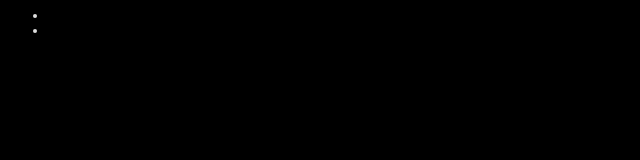
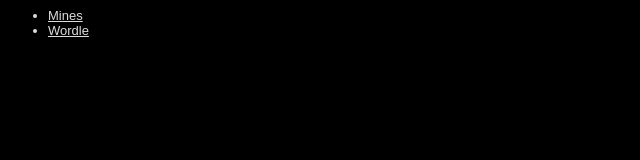
Before and after one commit to ayalanb/Ayala-s-Mines, a plain HTML site: page index.html in a window 1280 px wide. Shown: the whole page, without its empty margins (0-640 px from the left). Drawn offline with Linux system fonts and the light colour scheme.

Commit message:
Update index.html

```diff
--- a/index.html
+++ b/index.html
@@ -12,8 +12,8 @@
 <body>
 
     <ul>
-        <li><a href="mines/"></li>
-        <li><a href="wordle/"></li>
+        <li><a href="mines/">Mines</li>
+        <li><a href="wordle/">Wordle</li>
     </ul>
 
 </body>
```
